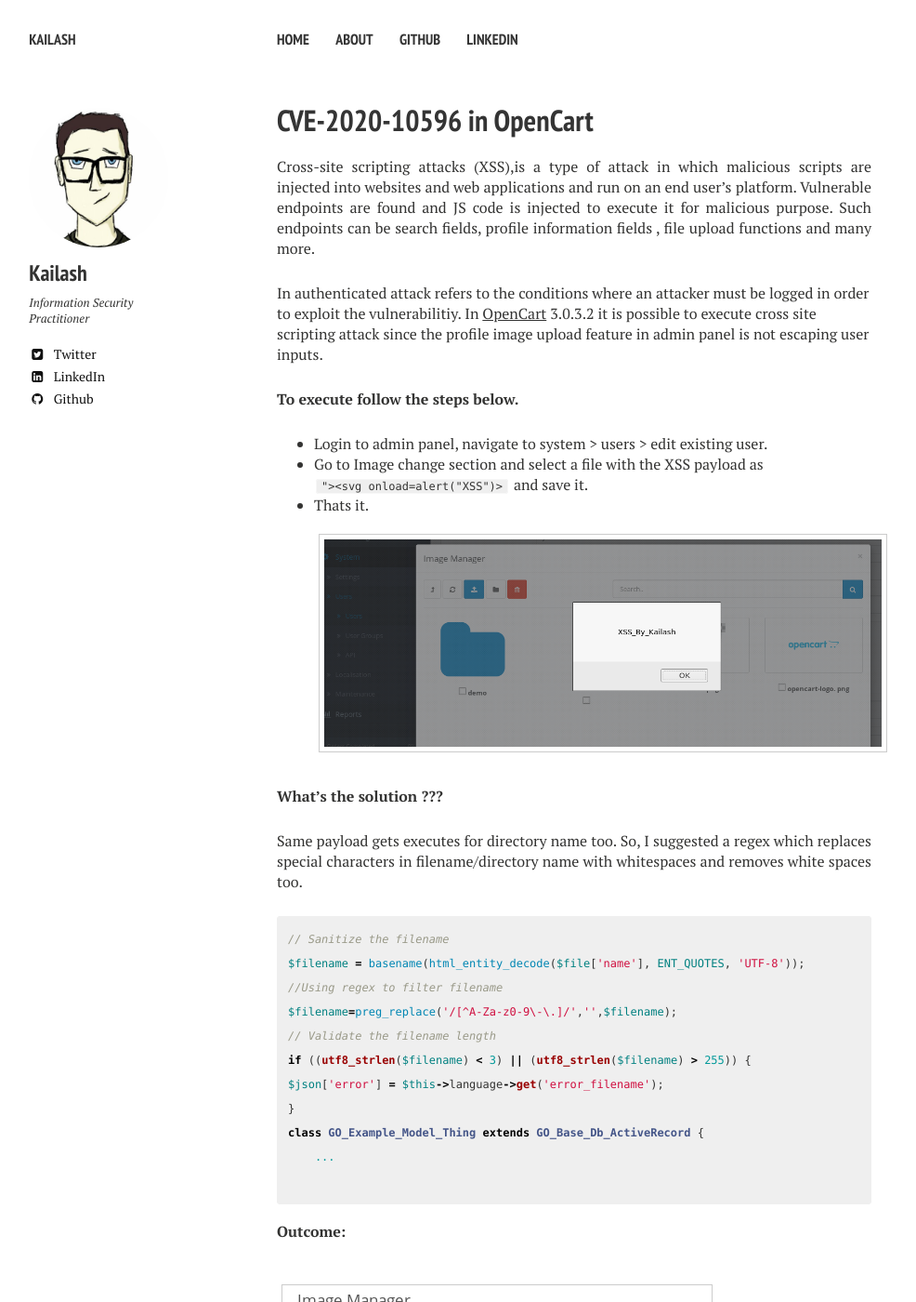
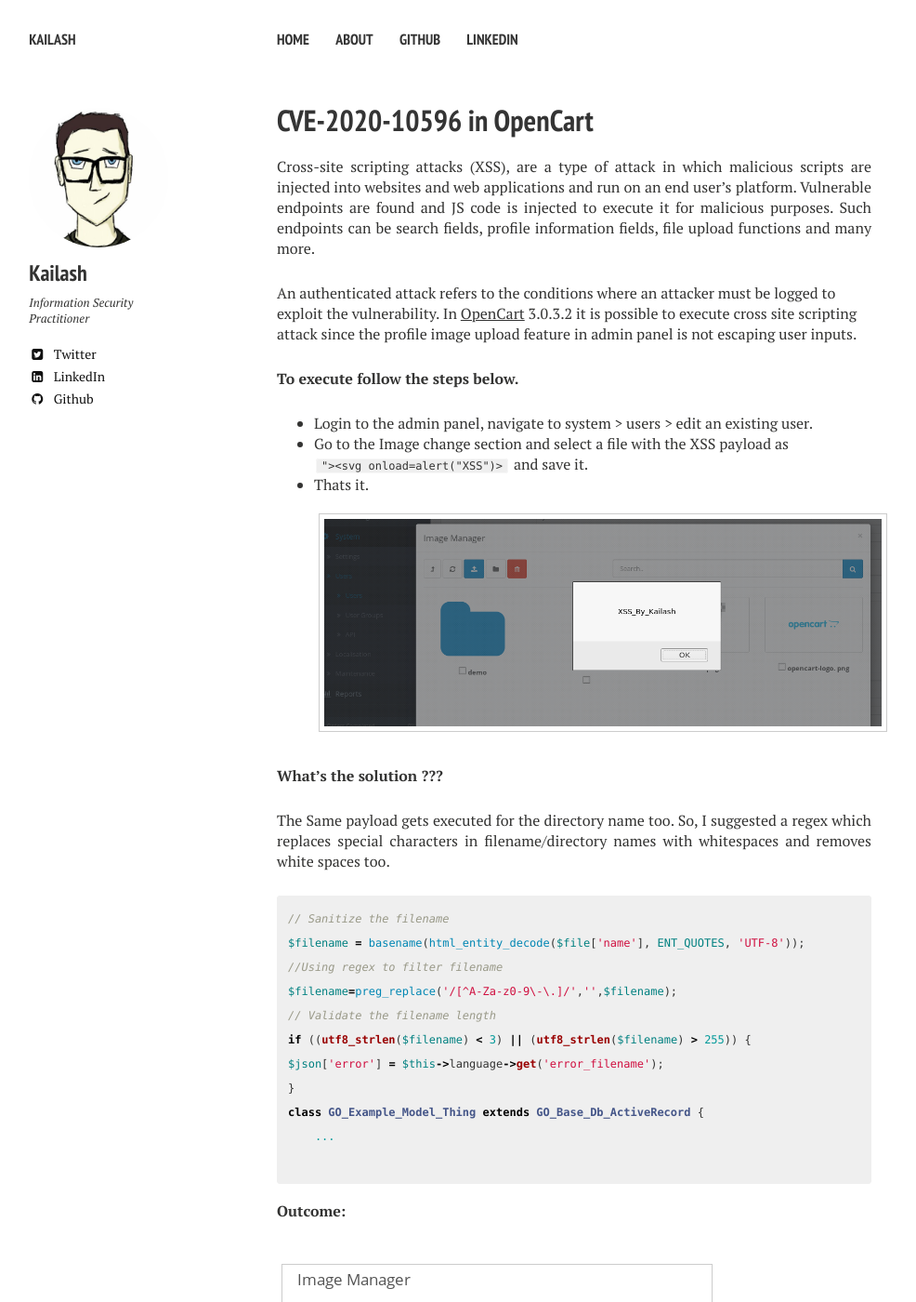
Before and after one commit to corrupted-brain/blog, a Jekyll site: the page built from _posts/2020-05-29-CVE-2020-10596.markdown, in a window 1280 px wide and 1400 px high. Shown: the whole window at 93% size, without its empty margins (22-1008 px from the left). Built offline with Jekyll 4.4.1, drawn with Linux system fonts in a browser that asks for light colours; some of the changed text lies outside the part shown.

Commit message:
Update 2020-05-29-CVE-2020-10596.markdown

````diff
--- a/_posts/2020-05-29-CVE-2020-10596.markdown
+++ b/_posts/2020-05-29-CVE-2020-10596.markdown
@@ -2,23 +2,23 @@
 layout: post
 title:  "CVE-2020-10596 in OpenCart"
 excerpt: Authenticated Stored Cross Site Scripting (XSS) in OpenCart 3.0.3.2.
-tags: [XSS, cross site scripting, Opencart]
+tags: [XSS, cross-site scripting, Opencart]
 modified: "2020-05-29"
 ---
 
-<p style='text-align: justify;'> Cross-site scripting attacks (XSS),is a type of attack in which malicious scripts are injected into websites and web applications and run on an end user’s platform. Vulnerable endpoints are found and JS code is injected to execute it for malicious purpose. Such endpoints can be search fields, profile information fields , file upload functions and many more. </p>
+<p style='text-align: justify;'> Cross-site scripting attacks (XSS), are a type of attack in which malicious scripts are injected into websites and web applications and run on an end user’s platform. Vulnerable endpoints are found and JS code is injected to execute it for malicious purposes. Such endpoints can be search fields, profile information fields, file upload functions and many more. </p>
 
-In authenticated attack refers to the conditions where an attacker must be logged in order to exploit the vulnerabilitiy. In [OpenCart](https://www.opencart.com) 3.0.3.2 it is possible to execute cross site scripting attack since the profile image upload feature in admin panel is not escaping user inputs.
+An authenticated attack refers to the conditions where an attacker must be logged to exploit the vulnerability. In [OpenCart](https://www.opencart.com) 3.0.3.2 it is possible to execute cross site scripting attack since the profile image upload feature in admin panel is not escaping user inputs.
 
 **To execute follow the steps below.**
- -  Login to admin panel, navigate to system > users > edit existing user.
- -  Go to Image change section and select a file with the XSS payload as ``` "><svg onload=alert("XSS")>``` and save it.
+ -  Login to the admin panel, navigate to system > users > edit an existing user.
+ -  Go to the Image change section and select a file with the XSS payload as ``` "><svg onload=alert("XSS")>``` and save it.
  -  Thats it.
  ![XSS Popup](/images/posts/xss-popup.png)
 
  **What's the solution ???**
 
- <p style='text-align: justify;'> Same payload gets executes for directory name too. So, I suggested a regex which replaces special characters in filename/directory name with whitespaces and removes white spaces too. </p>
+ <p style='text-align: justify;'> The Same payload gets executed for the directory name too. So, I suggested a regex which replaces special characters in filename/directory names with whitespaces and removes white spaces too. </p>
 
 ```php
 // Sanitize the filename
@@ -37,4 +37,4 @@
 
 ![XSS Filter](/images/posts/xss-filtered.png)
 
-But this won't work if the file containing payload is uploaded using FTP service. So one of the solution on issue I have opened on github was ``` preg_replace('/[^a-zA-Z0-9\_\.\?]/', '', basename(html_entity_decode($this->request->post['x'], ENT_QUOTES, 'UTF-8'))); ``` by ***straightlight***. Let's see how they add fix in the main code of the opencart in next release.
+But this won't work if the file containing the payload is uploaded using the FTP service. So one of the solution on issue I have opened on GitHub was ``` preg_replace('/[^a-zA-Z0-9\_\.\?]/', '', basename(html_entity_decode($this->request->post['x'], ENT_QUOTES, 'UTF-8'))); ``` by ***straightlight***. Let's see how they add a fix in the main code of the opencart in the next release.
````
